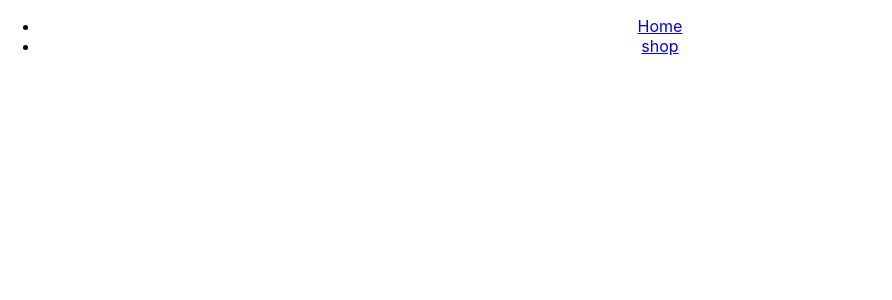
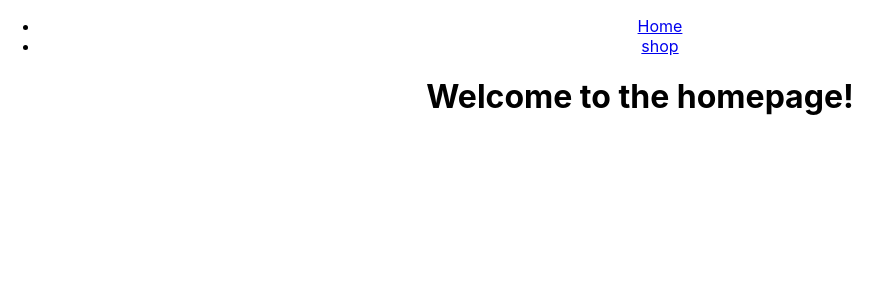
Before and after one commit to jackalot/o-shopping-cart, a React (Create React App) app: page / in a window 1280 px wide. Shown: the top 300 px of the page, without its empty margins (0-892 px from the left). Built offline with nearby package versions, Linux system fonts and the light colour scheme.

Commit message:
added a h1 to the App component that says 'Welcome to the homepage'

```diff
--- a/src/App.js
+++ b/src/App.js
@@ -6,6 +6,7 @@ function App() {
   return (
     <div className="App">
     <NavBar></NavBar>
+    <h1>Welcome to the homepage!</h1>
     </div>
   );
 }
```
